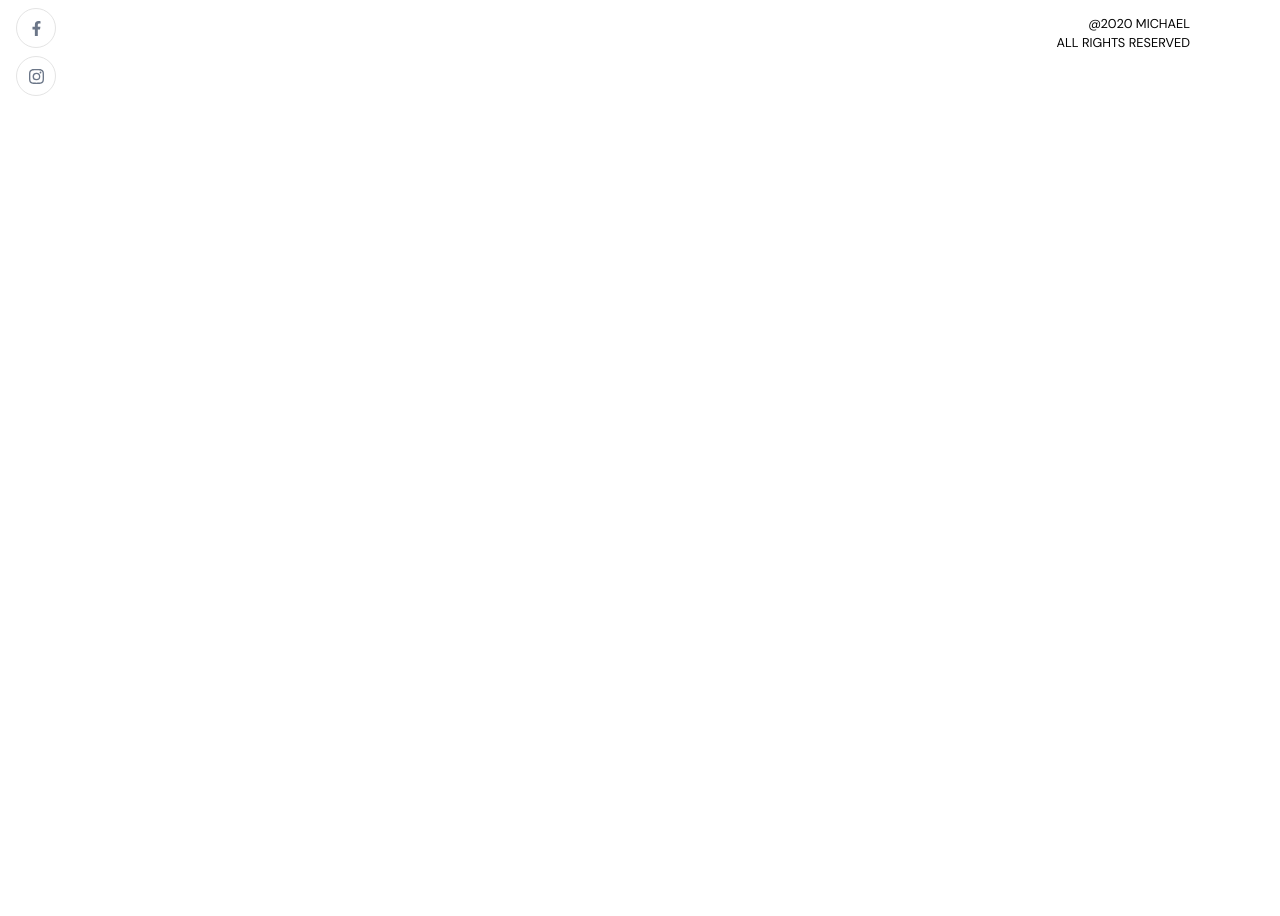
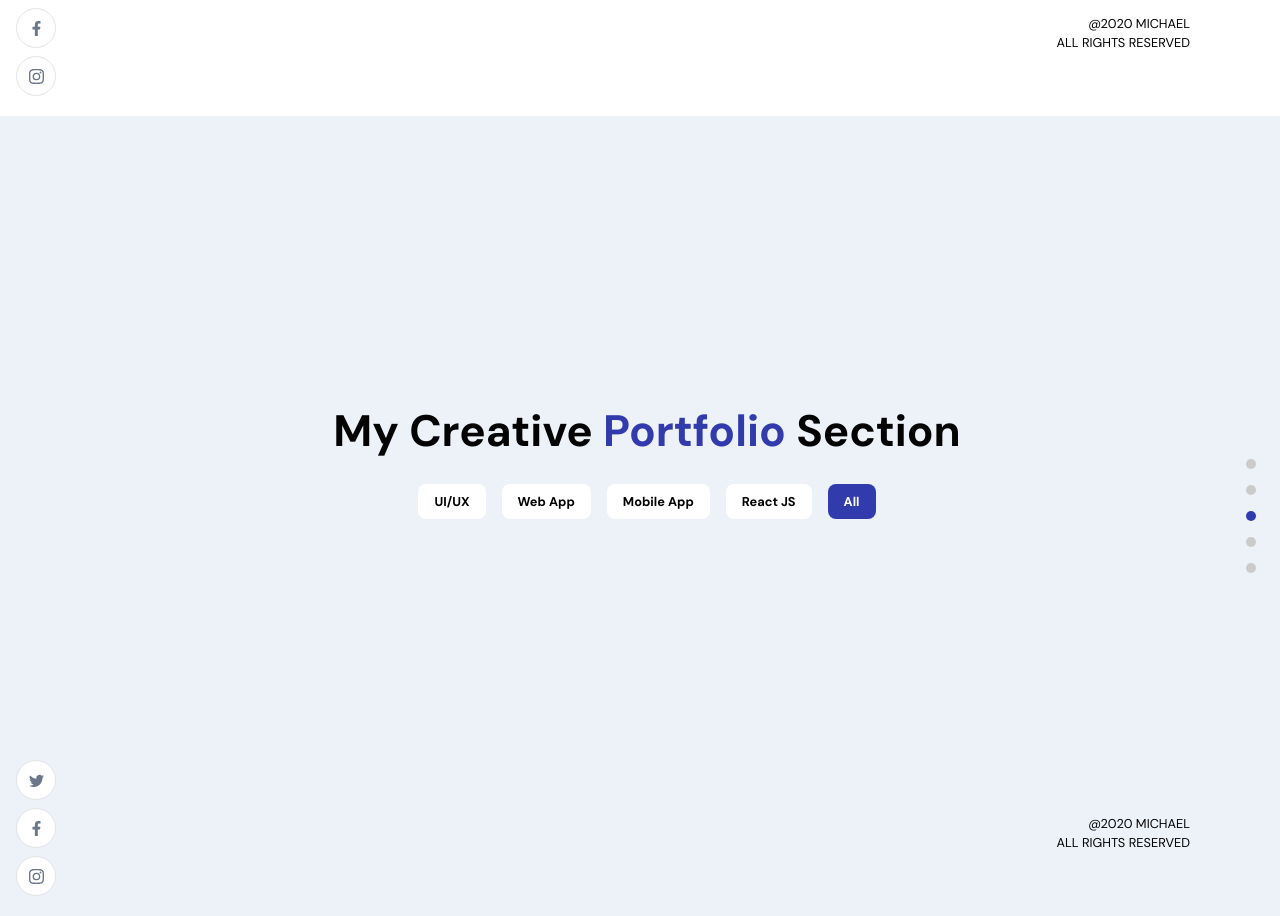
Before and after one commit to UjjwalTomar0808/Portfolio, a React (Create React App) app: page / in a window 1280 px wide. Shown: the part 1484-2400 px from the top of the page. Before the commit the page ends 1600 px from the top, so only its background shows below. Built offline with nearby package versions, Linux system fonts and the light colour scheme.

Commit message:
add work section

```diff
--- a/src/App.js
+++ b/src/App.js
@@ -1,7 +1,7 @@
 
 import './App.css';
 import { Navbar } from './components';
-import { About, Header } from './container';
+import { About, Header,Work } from './container';
 
 
 function App() {
@@ -10,6 +10,7 @@ function App() {
       <Navbar />
       <Header />
       <About />
+      <Work />
     </div>
   );
 }
--- /dev/null
+++ b/src/container/Work/Work.css
@@ -0,0 +1,158 @@
+.app__works {
+  flex: 1;
+  width: 100%;
+  flex-direction: column;
+}
+
+.app__work-filter {
+  display: flex;
+  flex-direction: row;
+  justify-content: flex-start;
+  align-items: center;
+  flex-wrap: wrap;
+  margin: 1rem 0 2rem;
+}
+
+.app__work-filter .app__work-filter-item {
+  padding: 0.5rem 1rem;
+  border-radius: 0.5rem;
+  background-color: #fff;
+  color: #000;
+  font-weight: 800;
+  cursor: pointer;
+  transition: all 0.3s ease;
+  margin: 0.5rem;
+}
+
+.app__work-filter .app__work-filter-item:hover {
+  background-color: var(--secondary-color);
+  color: #fff;
+}
+
+@media screen and (min-width: 2000px) {
+  .app__work-filter .app__work-filter-item {
+    padding: 1rem 2rem;
+    border-radius: 0.85rem;
+  }
+}
+
+.app__work-filter .item-active {
+  background-color: var(--secondary-color);
+  color: #fff;
+}
+
+.app__work-portfolio {
+  display: flex;
+  flex-wrap: wrap;
+  justify-content: center;
+  align-items: center;
+}
+
+.app__work-portfolio .app__work-item {
+  width: 250px;
+  flex-direction: column;
+  margin: 1rem;
+  padding: 1rem;
+  border-radius: 0.5rem;
+  background-color: #fff;
+  color: #000;
+  cursor: pointer;
+  transition: all 0.3s ease;
+}
+
+.app__work-portfolio .app__work-item:hover {
+  box-shadow: 0 0 25px rgba(0, 0, 0, 0.2);
+}
+
+@media screen and (min-width: 2000px) {
+  .app__work-portfolio .app__work-item {
+    width: 470px;
+    padding: 1.25rem;
+    border-radius: 0.75rem;
+  }
+}
+
+@media screen and (max-width: 300px) {
+  .app__work-portfolio .app__work-item {
+    width: 100%;
+    margin: 1rem;
+  }
+}
+
+.app__work-img {
+  width: 100%;
+  height: 230px;
+  position: relative;
+}
+
+.app__work-img img {
+  width: 100%;
+  height: 100%;
+  border-radius: 0.5rem;
+  object-fit: cover;
+}
+
+@media screen and (min-width: 2000px) {
+  .app__work-img {
+    height: 350px;
+  }
+}
+
+.app__work-hover {
+  position: absolute;
+  top: 0;
+  left: 0;
+  bottom: 0;
+  right: 0;
+  width: 100%;
+  height: 100%;
+  background-color: rgba(0, 0, 0, 0.5);
+  border-radius: 0.5rem;
+  opacity: 0;
+  transition: all 0.3s ease;
+}
+
+.app__work-hover div {
+  width: 50px;
+  height: 50px;
+  border-radius: 50%;
+  background-color: rgba(0, 0, 0, 0.5);
+  color: #fff;
+  margin: 1rem;
+  font-family: var(--font-base);
+  font-weight: 800;
+  cursor: pointer;
+  transition: all 0.3s ease;
+}
+
+.app__work-hover div svg {
+  width: 50%;
+  height: 50%;
+  color: var(--white-color);
+}
+
+.app__work-content {
+  padding: 0.5rem;
+  width: 100%;
+  position: relative;
+  flex-direction: column;
+}
+
+.app__work-content h4 {
+  margin-top: 1rem;
+  line-height: 1.5;
+}
+
+@media screen and (min-width: 2000px) {
+  .app__work-content h4 {
+    margin-top: 3rem;
+  }
+}
+
+.app__work-content .app__work-tag {
+  position: absolute;
+  padding: 0.5rem 1rem;
+  border-radius: 10px;
+  background-color: #fff;
+  top: -25px;
+}
--- /dev/null
+++ b/src/container/Work/Work.jsx
@@ -0,0 +1,189 @@
+import React, { useState, useEffect } from 'react';
+import { AiFillEye, AiFillGithub } from 'react-icons/ai';
+import { motion } from 'framer-motion';
+import { images } from '../../constants';
+
+import { AppWrap, MotionWrap } from '../../wrapper';
+import './Work.css';
+
+const works=[
+  {
+    title: "E-commerce Website Redesign",
+    description: "Redesigned the user interface and experience of an e-commerce website .",
+    // description: "Redesigned the user interface and experience of an e-commerce website to improve user engagement and conversion rates.",
+    imgUrl: images.about03,
+    projectLink: "https://example.com/ecommerce_redesign",
+    codeLink: "https://github.com/yourusername/ecommerce_redesign",
+    tags: ["UI/UX", "Web App", "E-commerce"]
+  },
+  {
+    title: "Task Management Mobile App",
+    description: "Developed a mobile application for efficient task management on iOS and Android platforms.",
+    imgUrl: images.about03,
+    projectLink: "https://example.com/task_management_app",
+    codeLink: "https://github.com/yourusername/task_management_app",
+    tags: ["Mobile App", "React JS"]
+  },
+  {
+    title: "Portfolio Website",
+    description: "Designed and developed a portfolio website to showcase projects and skills.",
+    imgUrl: images.about03,
+    projectLink: "https://example.com/portfolio_website",
+    codeLink: "https://github.com/yourusername/portfolio_website",
+    tags: ["UI/UX", "Web App"]
+  },
+  {
+    title: "Social Media Dashboard",
+    description: "Created a dashboard for monitoring and analyzing social media metrics.",
+    imgUrl: images.about03,
+    projectLink: "https://example.com/social_media_dashboard",
+    codeLink: "https://github.com/yourusername/social_media_dashboard",
+    tags: ["UI/UX", "React JS", "Web App"]
+  },
+  {
+    title: "Weather App",
+    description: "Developed a weather application that provides real-time weather updates based on user location.",
+    imgUrl: images.about03,
+    projectLink: "https://example.com/weather_app",
+    codeLink: "https://github.com/yourusername/weather_app",
+    tags: ["Mobile App", "React JS"]
+  },
+  {
+    title: "Recipe Finder",
+    description: "Built a web application to search for recipes based on ingredients.",
+    imgUrl: images.about03,
+    projectLink: "https://example.com/recipe_finder",
+    codeLink: "https://github.com/yourusername/recipe_finder",
+    tags: ["Web App", "React JS"]
+  },
+  {
+    title: "Blog Website",
+    description: "Developed a blog website with features for creating, editing, and managing blog posts.",
+    imgUrl: images.about03,
+    projectLink: "https://example.com/blog_website",
+    codeLink: "https://github.com/yourusername/blog_website",
+    tags: ["Web App", "React JS"]
+  },
+  {
+    title: "Online Learning Platform",
+    description: "Created an online platform for learning various subjects through interactive courses.",
+    imgUrl: images.about03,
+    projectLink: "https://example.com/learning_platform",
+    codeLink: "https://github.com/yourusername/learning_platform",
+    tags: ["UI/UX", "Web App", "React JS"]
+  },
+  {
+    title: "Portfolio Redesign",
+    description: "Redesigned and updated personal portfolio website with new projects and features.",
+    imgUrl: images.about03,
+    projectLink: "https://example.com/portfolio_redesign",
+    codeLink: "https://github.com/yourusername/portfolio_redesign",
+    tags: ["UI/UX", "Web App"]
+  },
+  {
+    title: "Task Tracker",
+    description: "Built a task tracking application to help users organize and manage their tasks effectively.",
+    imgUrl: images.about03,
+    projectLink: "https://example.com/task_tracker",
+    codeLink: "https://github.com/yourusername/task_tracker",
+    tags: ["UI/UX", "Web App", "React JS"]
+  },
+];
+
+const Work = () => {
+  const [filterWork, setFilterWork] = useState([]);
+  const [activeFilter, setActiveFilter] = useState('All');
+  const [animateCard, setAnimateCard] = useState({ y: 0, opacity: 1 });
+
+  const handleWorkFilter = (item) => {
+    setActiveFilter(item);
+    setAnimateCard([{ y: 100, opacity: 0 }]);
+
+    setTimeout(() => {
+      setAnimateCard([{ y: 0, opacity: 1 }]);
+
+      if (item === 'All') {
+        setFilterWork(works);
+      } else {
+        setFilterWork(works.filter((work) => work.tags.includes(item)));
+      }
+    }, 500);
+  };
+
+  return (
+    <>
+      <h2 className="head-text">My Creative <span>Portfolio</span> Section</h2>
+
+      <div className="app__work-filter">
+        {['UI/UX', 'Web App', 'Mobile App', 'React JS', 'All'].map((item, index) => (
+          <div
+            key={index}
+            onClick={() => handleWorkFilter(item)}
+            className={`app__work-filter-item app__flex p-text ${activeFilter === item ? 'item-active' : ''}`}
+          >
+            {item}
+          </div>
+        ))}
+      </div>
+
+      <motion.div
+        animate={animateCard}
+        transition={{ duration: 0.5, delayChildren: 0.5 }}
+        className="app__work-portfolio"
+      >
+        {filterWork.map((work, index) => (
+          <div className="app__work-item app__flex" key={index}>
+            <div
+              className="app__work-img app__flex"
+            >
+              <img src={work.imgUrl} alt={work.name} />
+
+              <motion.div
+                whileHover={{ opacity: [0, 1] }}
+                transition={{ duration: 0.25, ease: 'easeInOut', staggerChildren: 0.5 }}
+                className="app__work-hover app__flex"
+              >
+                <a href={work.projectLink} target="_blank" rel="noreferrer">
+
+                  <motion.div
+                    whileInView={{ scale: [0, 1] }}
+                    whileHover={{ scale: [1, 0.90] }}
+                    transition={{ duration: 0.25 }}
+                    className="app__flex"
+                  >
+                    <AiFillEye />
+                  </motion.div>
+                </a>
+                <a href={work.codeLink} target="_blank" rel="noreferrer">
+                  <motion.div
+                    whileInView={{ scale: [0, 1] }}
+                    whileHover={{ scale: [1, 0.90] }}
+                    transition={{ duration: 0.25 }}
+                    className="app__flex"
+                  >
+                    <AiFillGithub />
+                  </motion.div>
+                </a>
+              </motion.div>
+            </div>
+
+            <div className="app__work-content app__flex">
+              <h4 className="bold-text">{work.title}</h4>
+              <p className="p-text" style={{ marginTop: 10 }}>{work.description}</p>
+
+              <div className="app__work-tag app__flex">
+                <p className="p-text">{work.tags[0]}</p>
+              </div>
+            </div>
+          </div>
+        ))}
+      </motion.div>
+    </>
+  );
+};
+
+export default AppWrap(
+  MotionWrap(Work, 'app__works'),
+  'work',
+  'app__primarybg',
+);
--- a/src/container/index.js
+++ b/src/container/index.js
@@ -1,7 +1,9 @@
 import About from './About/About';
 import Header from './Header/Header';
+import Work from './Work/Work';
 
 export {
   About,
   Header,
+  Work,
 };
```
